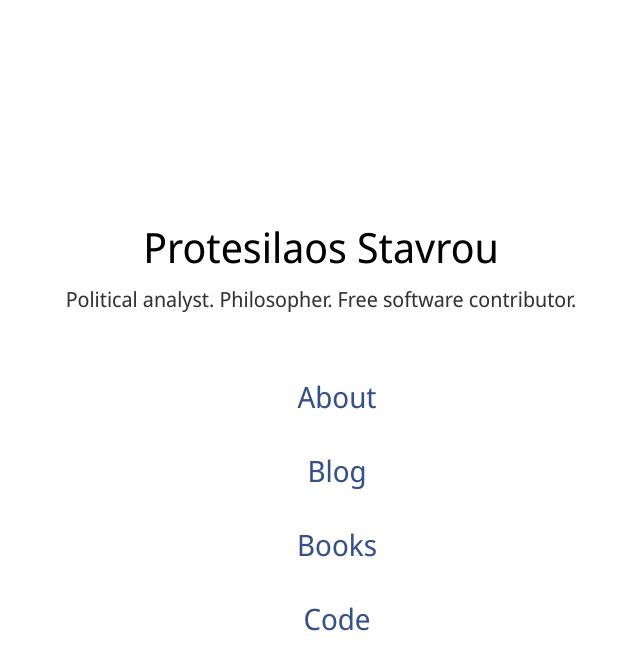
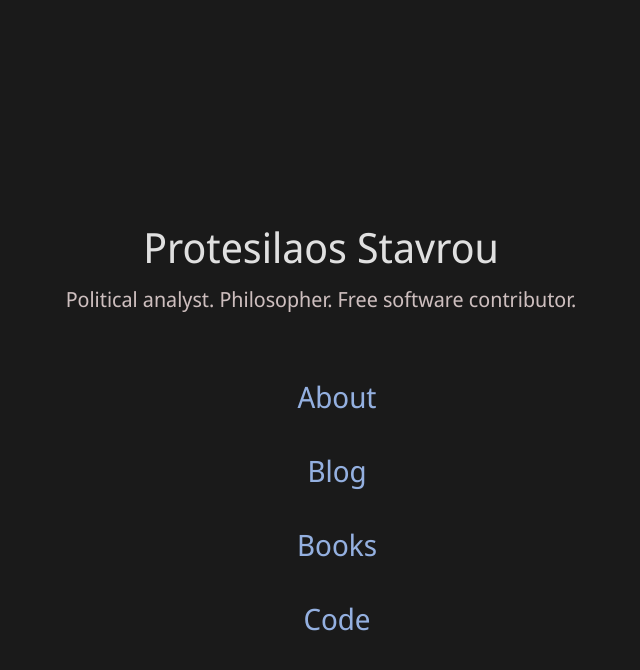
Before and after one commit to protesilaos/protesilaos.github.io, a Jekyll site: the page built from index.html, in a window 1280 px wide. Shown: the top 670 px of the page, without its empty margins (319-959 px from the left). Built offline with Jekyll 4.4.1, drawn with Linux system fonts in a browser that asks for light colours.

Commit message:
Update "brand" colours

```diff
--- a/_sass/_variables.scss
+++ b/_sass/_variables.scss
@@ -6,11 +6,11 @@
 
 // For header and footer sections
 // WCAG AAA compliant
-$brandbg: #ffffff;
-$brandfg: #000000;
-$brandfgalt: #333333;
-$brandlink: #36508a;
-$brandlinkalt: #96205a;
+$brandbg: #1a1a1a;
+$brandfg: #e0e0e0;
+$brandfgalt: #cdbebe;
+$brandlink: #94b0e0;
+$brandlinkalt: #d1b0cf;
 
 // Palette for content elements (header uses brand colours)
 // -----------------------------------------------------------------------------
```
